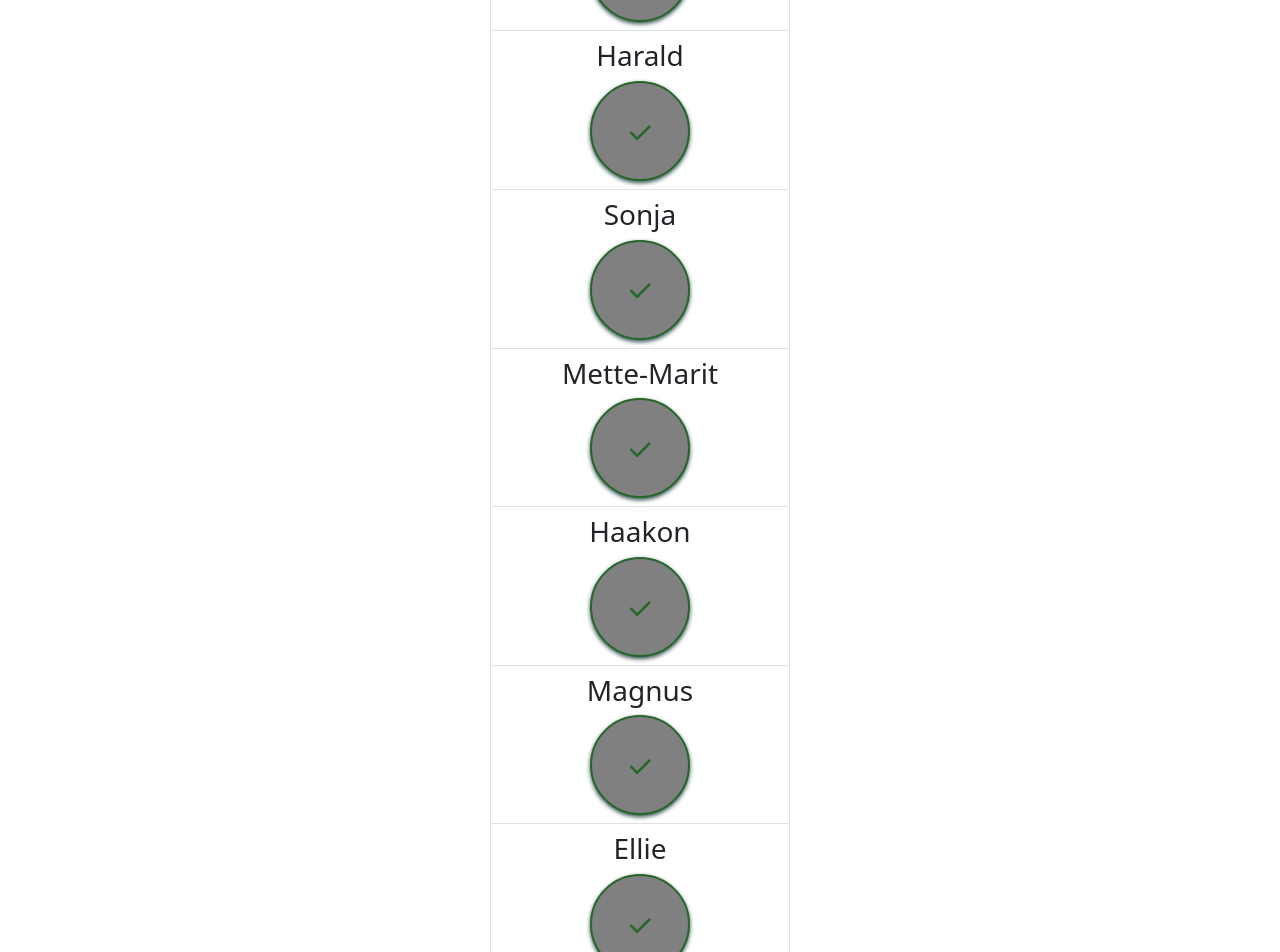
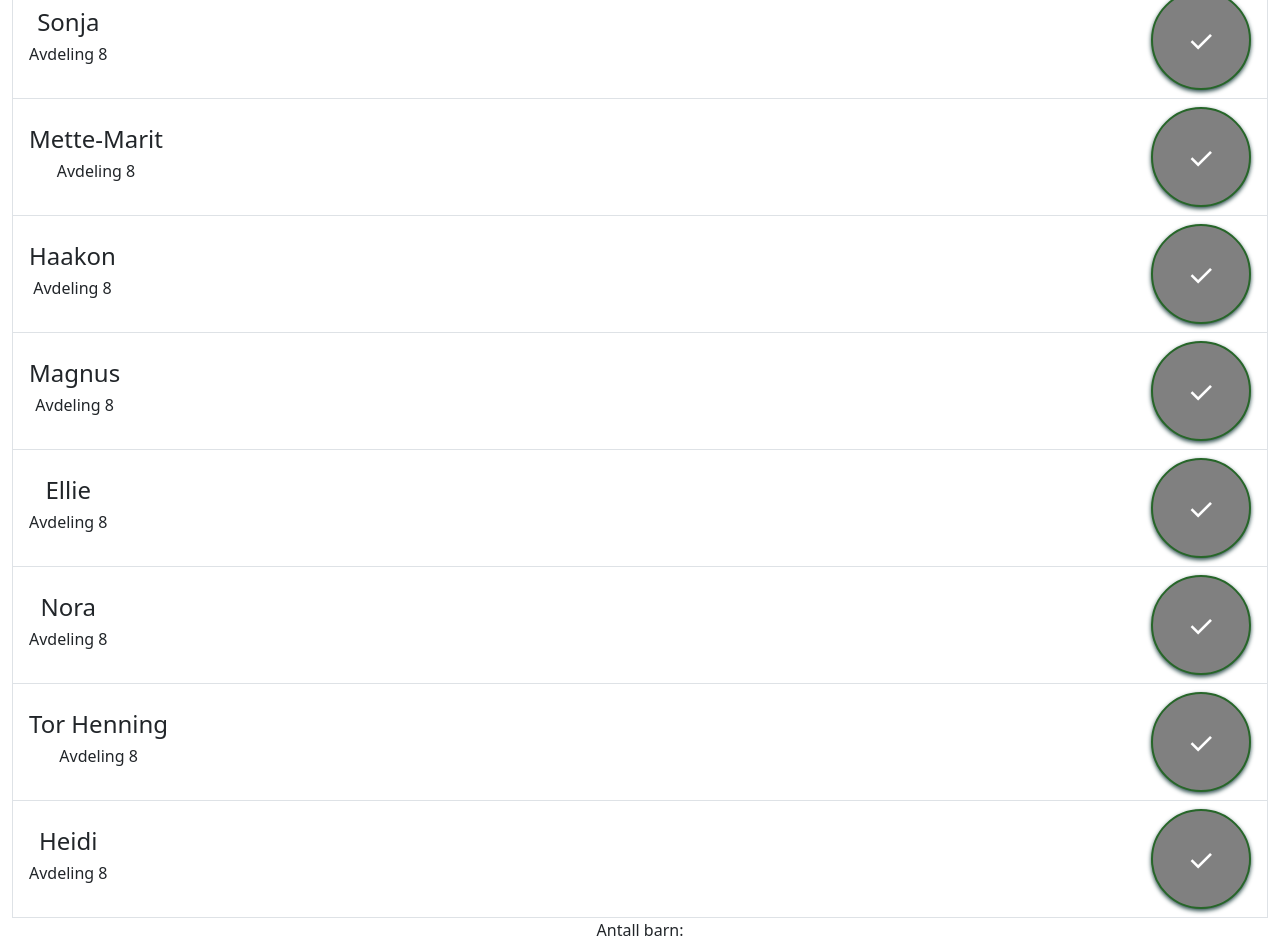
Before and after one commit to torhenningegenes/telleliste, a Next.js app: page /telling/nytelling in a window 1280 px wide. Shown: the part 660-1612 px from the top of the page. Built offline with nearby package versions, Linux system fonts and the light colour scheme.

Commit message:
made changes to the counting component

```diff
--- a/pages/telling/barn.js
+++ b/pages/telling/barn.js
@@ -2,16 +2,20 @@ import { Fragment } from "react";
 import CountButton from "./button";
 import NyTelling from "./nytelling";
 function Barn(props) {
-  const { id, navn } = props;
+  const { id, navn, avdeling } = props;
   console.log(id, navn);
 
   return (
-    <Fragment>
-      <li className="list-group-item list-barn" key={id}>
-        <h3>{navn}</h3>
-        <CountButton />
-      </li>
-    </Fragment>
+    <li
+      className="list-group-item list-barn d-flex flex-row justify-content-between align-items-center"
+      key={id}
+    >
+      <div className="navnOgAvdeling">
+        <h4>{navn}</h4>
+        <h6>{avdeling}</h6>
+      </div>
+      <CountButton />
+    </li>
   );
 }
 
--- a/pages/telling/button.js
+++ b/pages/telling/button.js
@@ -17,6 +17,7 @@ function CountButton() {
       onClick={barnCounted}
       style={{
         backgroundColor: counted ? "#48e055" : "grey",
+        color: counted ? "#276629" : "white",
       }}
     >
       ✓
--- a/pages/telling/nytelling.js
+++ b/pages/telling/nytelling.js
@@ -10,29 +10,32 @@ function NyTelling(props) {
 
   // dummy-data for kids.
   const [barn, setBarn] = useState([
-    { id: 1, navn: "Aria", tilstede: true },
-    { id: 2, navn: "Per", tilstede: true },
-    { id: 3, navn: "Olav", tilstede: true },
-    { id: 4, navn: "Kari", tilstede: true },
-    { id: 5, navn: "Harald", tilstede: true },
-    { id: 6, navn: "Sonja", tilstede: true },
-    { id: 7, navn: "Mette-Marit", tilstede: true },
-    { id: 8, navn: "Haakon", tilstede: true },
-    { id: 9, navn: "Magnus", tilstede: true },
-    { id: 10, navn: "Ellie", tilstede: true },
-    { id: 11, navn: "Nora", tilstede: true },
-    { id: 12, navn: "Tor Henning", tilstede: true },
-    { id: 13, navn: "Heidi", tilstede: true },
+    { id: 1, navn: "Aria", tilstede: true, avdeling: "Avdeling 8" },
+    { id: 2, navn: "Per", tilstede: true, avdeling: "Avdeling 8" },
+    { id: 3, navn: "Olav", tilstede: true, avdeling: "Avdeling 8" },
+    { id: 4, navn: "Kari", tilstede: true, avdeling: "Avdeling 8" },
+    { id: 5, navn: "Harald", tilstede: true, avdeling: "Avdeling 8" },
+    { id: 6, navn: "Sonja", tilstede: true, avdeling: "Avdeling 8" },
+    { id: 7, navn: "Mette-Marit", tilstede: true, avdeling: "Avdeling 8" },
+    { id: 8, navn: "Haakon", tilstede: true, avdeling: "Avdeling 8" },
+    { id: 9, navn: "Magnus", tilstede: true, avdeling: "Avdeling 8" },
+    { id: 10, navn: "Ellie", tilstede: true, avdeling: "Avdeling 8" },
+    { id: 11, navn: "Nora", tilstede: true, avdeling: "Avdeling 8" },
+    { id: 12, navn: "Tor Henning", tilstede: true, avdeling: "Avdeling 8" },
+    { id: 13, navn: "Heidi", tilstede: true, avdeling: "Avdeling 8" },
   ]);
 
   const ids = barn.entries();
   return (
     <Fragment>
-      <div className="container ">
+      <div className="container-fluid ">
         <ul className="list-group text-center d-flex justify-content-center align-items-center">
           {barn.map((barn) => {
-            return <Barn key={barn.id} navn={barn.navn} />;
+            return (
+              <Barn key={barn.id} navn={barn.navn} avdeling={barn.avdeling} />
+            );
           })}
+          <p>Antall barn: </p>
           <button className="btn btn-info btn-lg mt-5 ">
             Registrer telling
           </button>
--- a/styles/globals.css
+++ b/styles/globals.css
@@ -1,3 +1,4 @@
+@import url("https://fonts.googleapis.com/css2?family=Roboto:ital,wght@0,400;0,700;1,400&display=swap");
 html,
 body {
   padding: 0;
@@ -20,5 +21,5 @@ a {
 }
 
 .list-barn {
-  width: 300px;
+  width: 100%;
 }
```
Also changed, not shown: dataBarn.json (added, +27 -0 lines).
